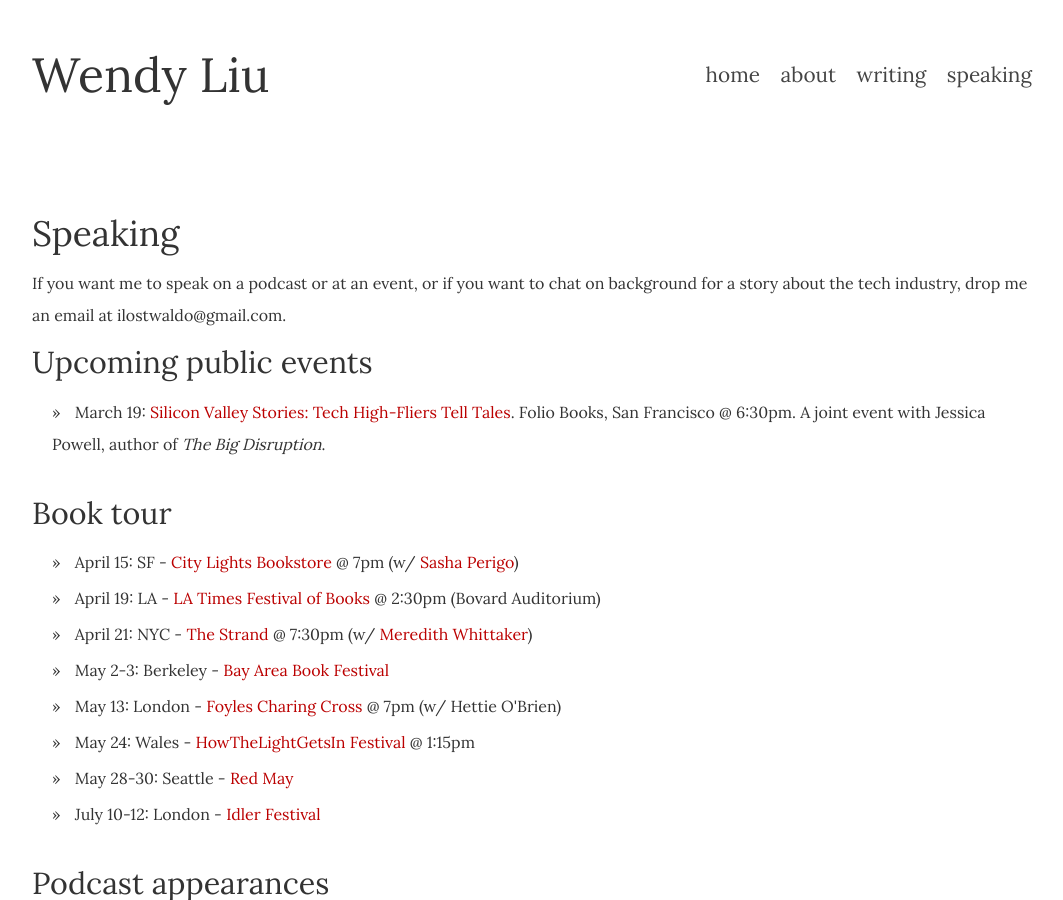
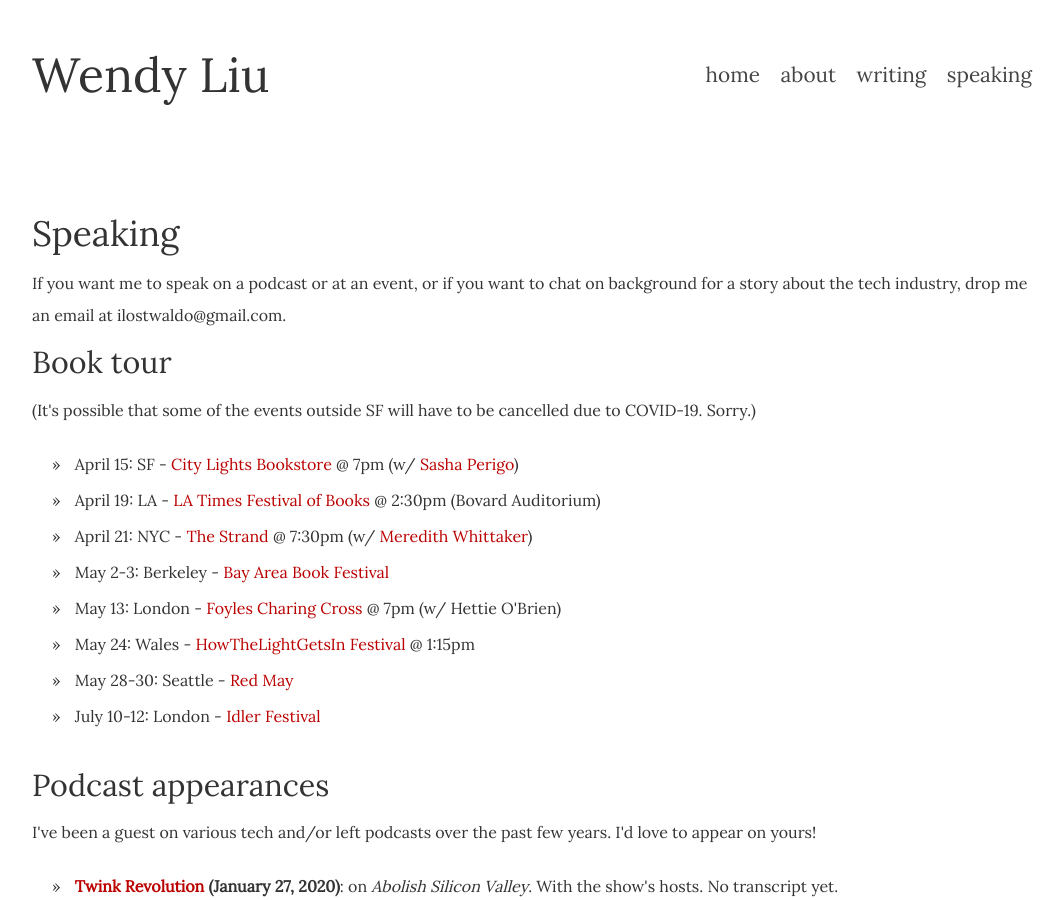
Before and after one commit to dellsystem/dellsystem.github.io, a Jekyll site: the page built from speaking/index.html, in a window 1280 px wide and 900 px high. Shown: the whole window, without its empty margins (108-1171 px from the left). Built offline with Jekyll 4.4.1, drawn with Linux system fonts in a browser that asks for light colours.

Commit message:
Update speaking section
COVID-19 baby

```diff
--- a/_includes/upcoming.html
+++ /dev/null
@@ -1,3 +0,0 @@
-<ul>
-    <li>March 19: <a href="https://www.facebook.com/events/549531758989142/">Silicon Valley Stories: Tech High-Fliers Tell Tales</a>. Folio Books, San Francisco @ 6:30pm. A joint event with Jessica Powell, author of <em>The Big Disruption</em>.</li>
-</ul>
--- a/speaking/index.html
+++ b/speaking/index.html
@@ -5,11 +5,9 @@ title: Speaking
 
 If you want me to speak on a podcast or at an event, or if you want to chat on background for a story about the tech industry, drop me an email at ilostwaldo@gmail.com.
 
-<h2>Upcoming public events</h2>
+<h2>Book tour</h2>
 
-{% include upcoming.html %}
-
-<h2>Book tour</h2>
+<p>(It's possible that some of the events outside SF will have to be cancelled due to COVID-19. Sorry.)</p>
 
 {% include book_tour.html %}
 
```
